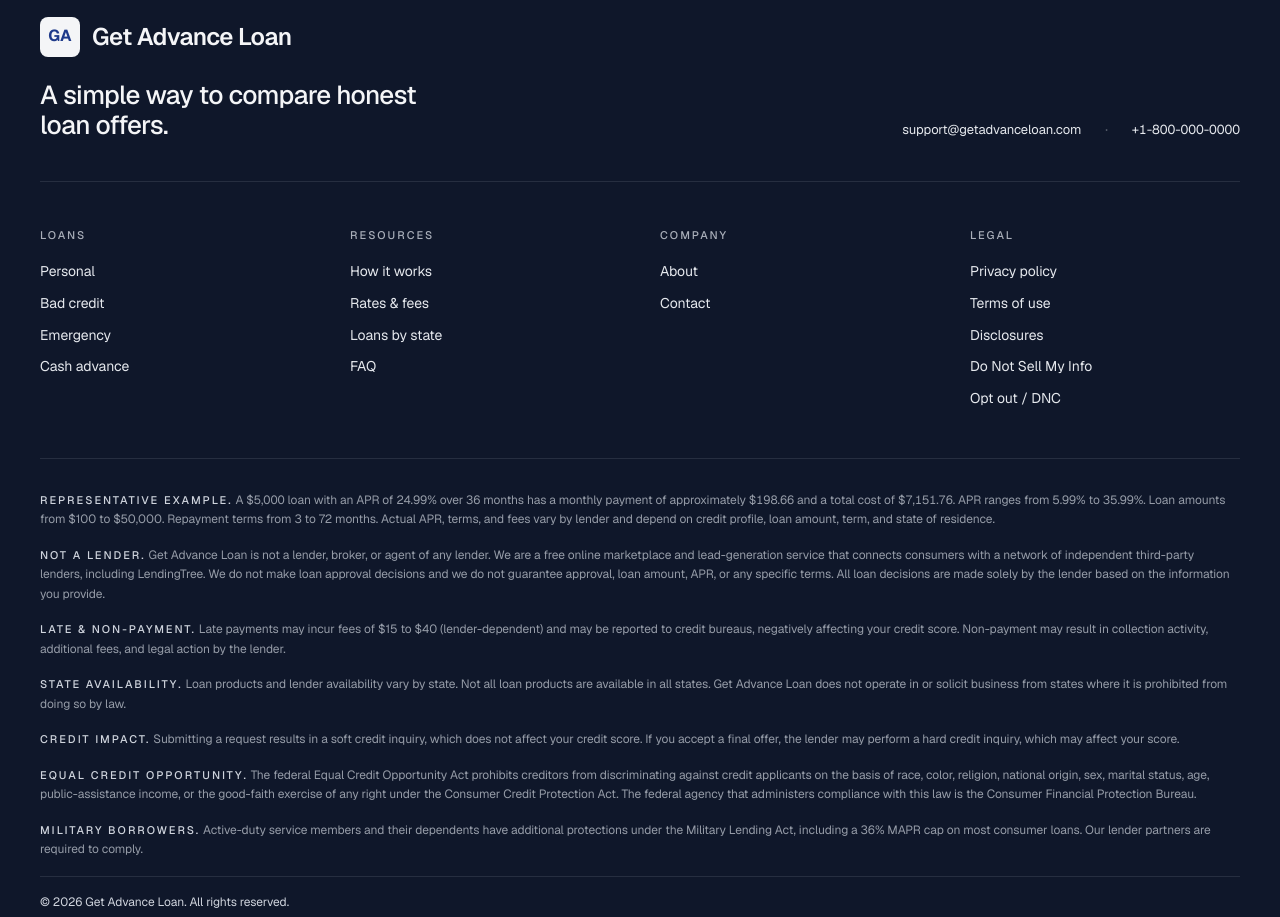
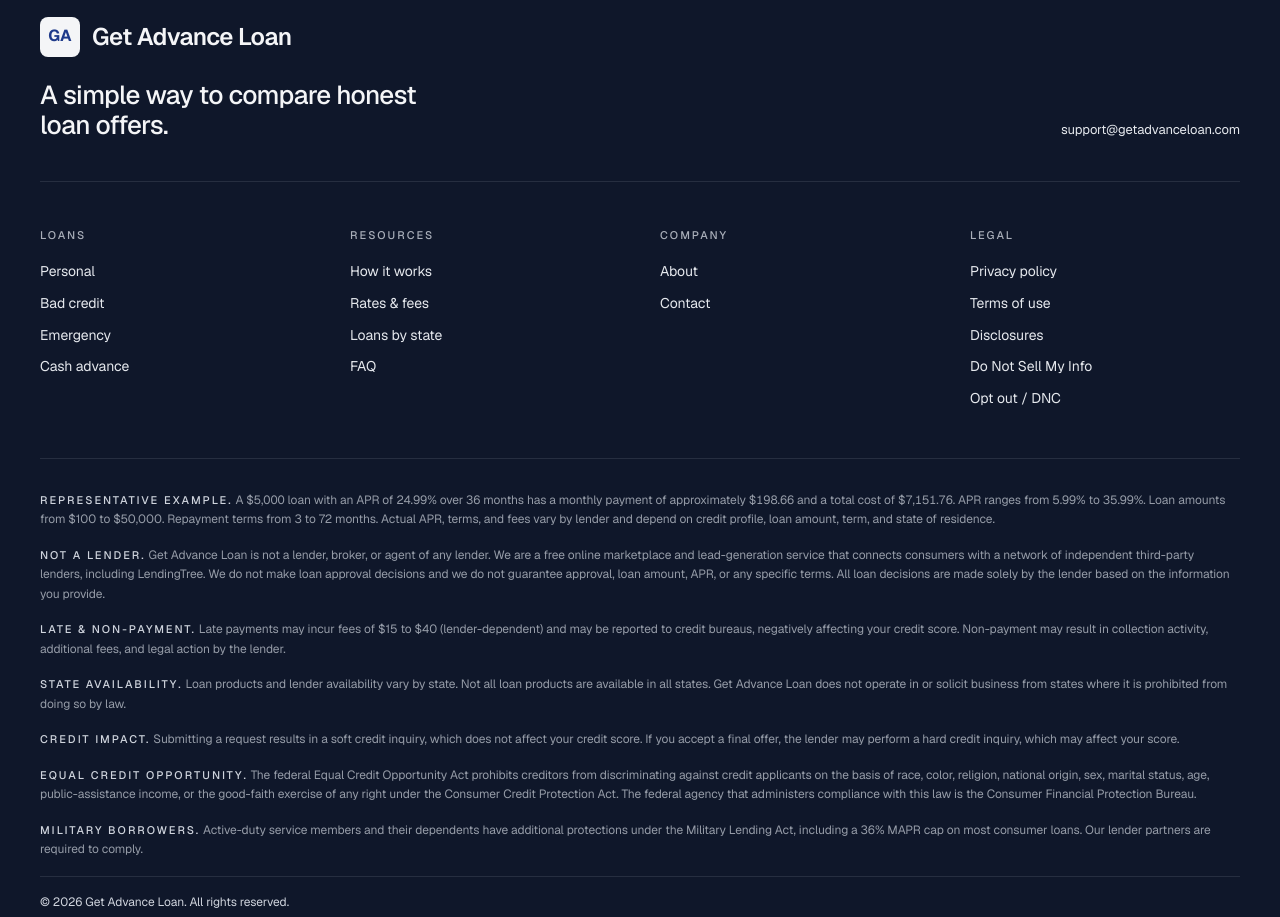
Before and after one commit to Karanvij21/loan-site, a Next.js app: page / in a window 1280 px wide. Shown: the part 5000-5917 px from the top of the page. Built offline with nearby package versions, Linux system fonts and the light colour scheme; no server answers.

Commit message:
Remove placeholder phone from footer contact strip

```diff
--- a/components/layout/Footer.tsx
+++ b/components/layout/Footer.tsx
@@ -70,8 +70,6 @@ export function Footer() {
           </div>
           <div className="flex flex-wrap items-center gap-x-6 gap-y-3 text-[13px]">
             <a href={`mailto:${siteConfig.email}`} className="hover:text-cream-100">{siteConfig.email}</a>
-            <span className="opacity-40">·</span>
-            <a href={`tel:${siteConfig.phone.replace(/[^\d+]/g, "")}`} className="tabular hover:text-cream-100">{siteConfig.phone}</a>
           </div>
         </div>
 
```
